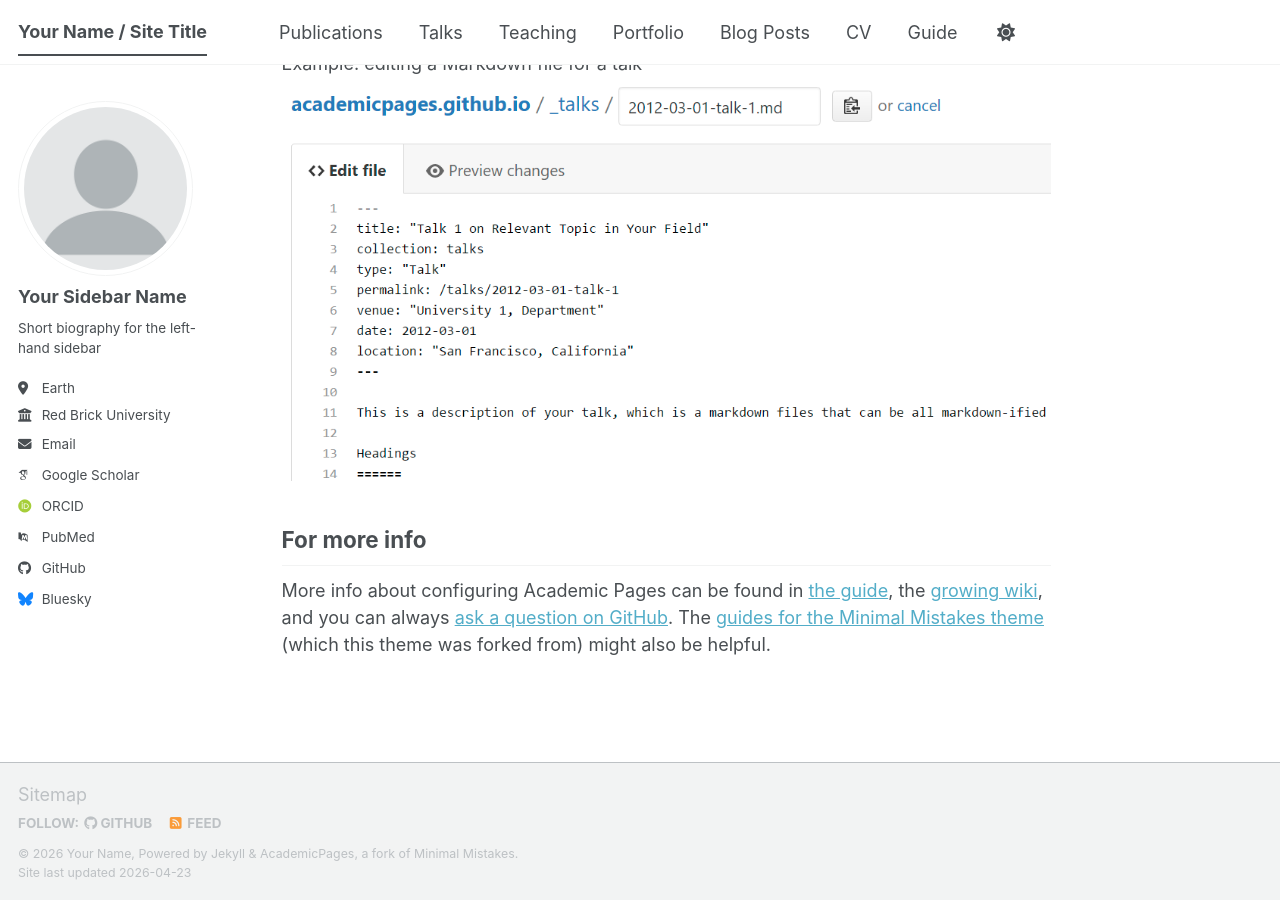
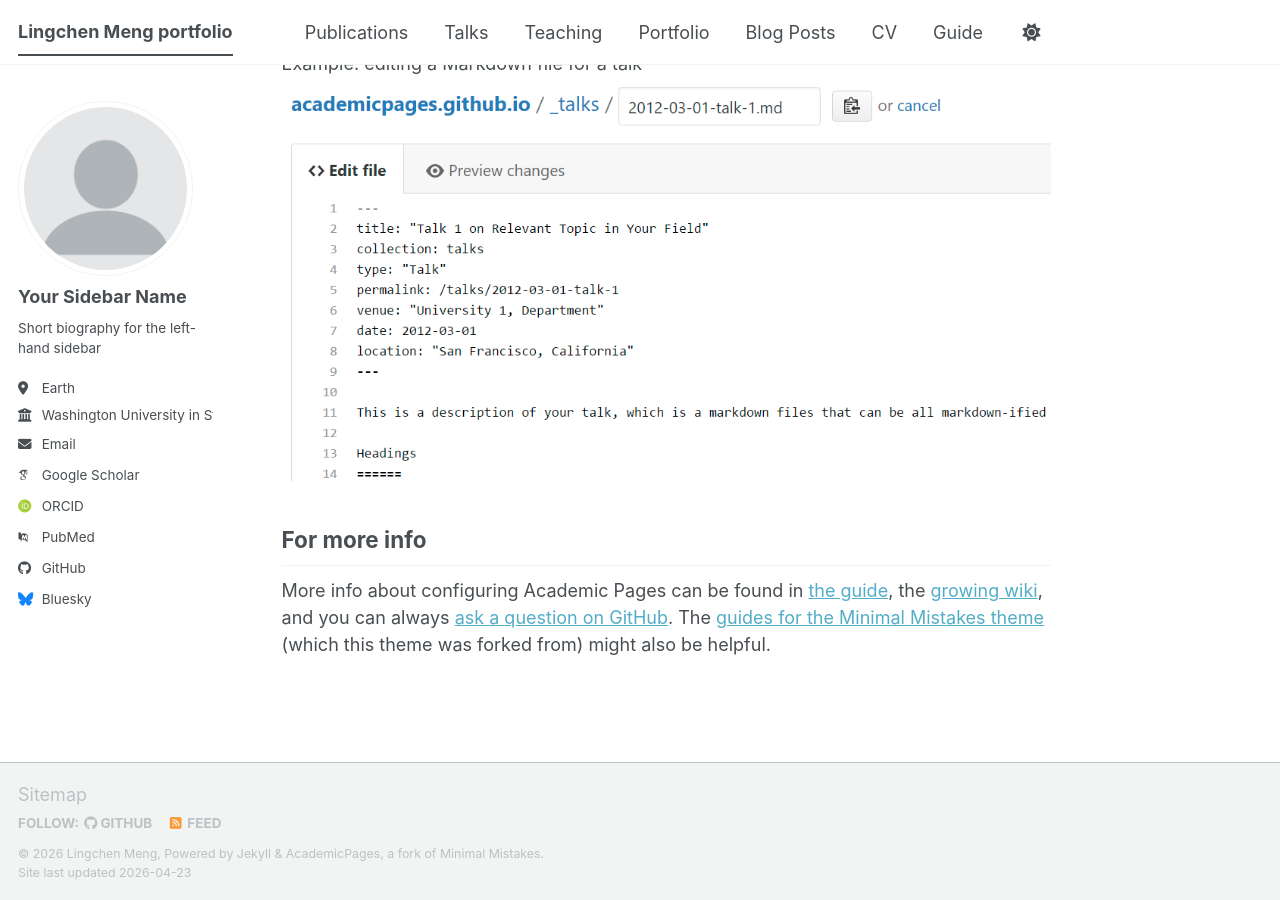
Before and after one commit to LingchenM/LingchenM.github.io, a Jekyll site: the page built from _pages/about.md, in a window 1280 px wide and 900 px high, scrolled down 2720 px. Built offline with Jekyll 4.4.1, drawn with Linux system fonts in a browser that asks for light colours; some web fonts are replaced; a script bundle is joined from its source files by our own code; library files that are not in the unit come from our copies.

Commit message:
update config

```diff
--- a/_config.yml
+++ b/_config.yml
@@ -9,11 +9,11 @@
 # Basic Site Settings
 locale                   : "en-US"
 site_theme               : "default" # The available themes options are "default", "air", "sunrise", "mint", "dirt" and "contrast"
-title                    : "Your Name / Site Title"
+title                    : "Lingchen Meng portfolio"
 title_separator          : "-"
-name                     : &name "Your Name"
-description              : &description "Your Name's academic portfolio"   # Update this with a general description of your site, this is the default if not overridden by a page
-url                      : https://academicpages.github.io # The base hostname & protocol for your site e.g. "https://[your GitHub username].github.io",
+name                     : &name "Lingchen Meng"
+description              : &description "Lingchen Meng's academic portfolio"   # Update this with a general description of your site, this is the default if not overridden by a page
+url                      : https://lingchenm.github.io # The base hostname & protocol for your site e.g. "https://[your GitHub username].github.io",
                                                            # or if you already have some other page hosted on Github then use "https://[your GitHub username].github.io/[Your Repo Name]"
 baseurl                  : "" # the subpath of your site, e.g. "/blog"
 repository               : "academicpages/academicpages.github.io"
@@ -28,9 +28,9 @@
   pronouns         : # example: "she/her"
   bio              : "Short biography for the left-hand sidebar"
   location         : "Earth"
-  employer         : "Red Brick University"
+  employer         : "Washington University in St. Louis"
   uri              : # URL
-  email            : "none@example.org"
+  email            : "lingchen.m@wustl.edu"
 
   # Academic websites
   academia         : # URL
```
